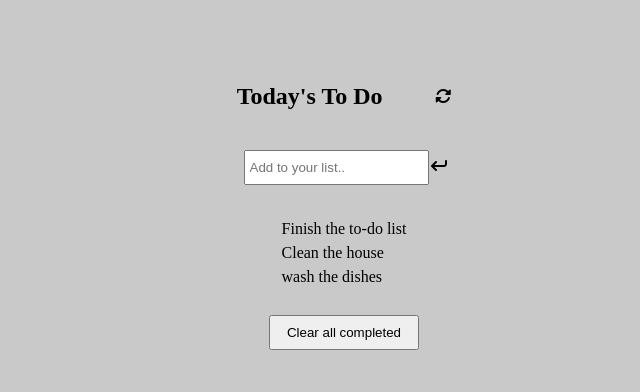
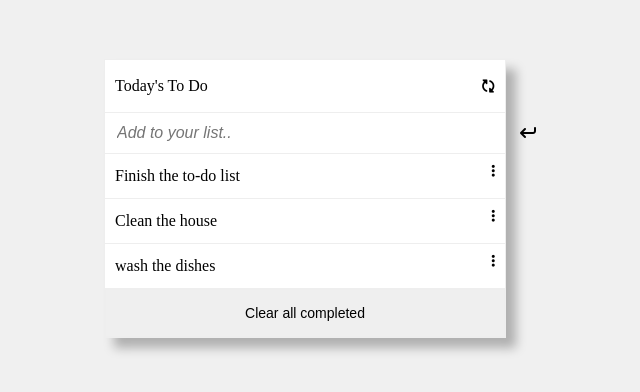
Before and after one commit to mertkantaroglu/To-Do-List-with-Webpack, a website built with webpack: page src/index.html in a window 1280 px wide. Shown: the part 194-586 px from the top of the page, without its empty margins (220-860 px from the left). Built offline with nearby package versions, Linux system fonts and the light colour scheme.

Commit message:
fix styling problems

```diff
--- a/src/index.html
+++ b/src/index.html
@@ -13,7 +13,7 @@
     <section class="main-container">
       <div class="title">
         <h3>Today's To Do</h3>
-        <i class="fa-solid fa-rotate"></i>
+        <i class="fa-solid fa-rotate fa-rotate-90"></i>
       </div>
       <div class="input-div">
         <input type="text" id="input" placeholder="Add to your list.." />
--- a/src/index.js
+++ b/src/index.js
@@ -22,7 +22,7 @@ const toDoListContainer = document.querySelector('.to-do-list-container');
 const itemsListDisplay = () => {
   itemsList.forEach((item) => {
     toDoListContainer.innerHTML += `
-    <li class='to-do-item' value='index'>${item.description}</li>`;
+    <li class='to-do-item' value='index'>${item.description}<i class="fa-solid fa-ellipsis-vertical"></i></li>`;
   });
 };
 
--- a/src/style.css
+++ b/src/style.css
@@ -1,33 +1,53 @@
 body {
-  background-color: rgb(201, 201, 201);
+  background-color: rgb(240, 240, 240);
   height: 60vh;
 }
 
 .main-container {
   margin: 20% 25%;
-  width: 30rem;
+  width: 25rem;
   display: flex;
   flex-direction: column;
-  align-items: center;
+  border: 1px solid #eee;
+  background: white;
+  font-size: 16px;
+  line-height: 24px;
+  box-shadow: 10px 10px 10px 0 rgba(0, 0, 0, 0.27);
 }
 
 .title {
   display: flex;
-  justify-content: space-evenly;
+  justify-content: space-between;
   align-items: center;
-  width: 20rem;
+  border-bottom: 1px solid #eee;
+  line-height: 0;
+  padding: 10px 0 10px 10px;
 }
 
 h3 {
-  font-size: 24px;
+  font-size: 16px;
+  font-weight: 100;
 }
 
 .input-div {
-  margin: 1rem;
+  border-bottom: 1px solid #eee;
+  line-height: 24px;
+  display: flex;
+  justify-content: flex-start;
+  padding: 10px 0 10px 10px;
+  align-items: center;
+  gap: 12.2rem;
 }
 
 input {
-  padding: 0.5rem 0 0.5rem 0.25rem;
+  border: none;
+  font-size: 16px;
+  font-style: italic;
+}
+
+input i {
+  margin-right: 20px;
+  font-size: 14px;
 }
 
 ul {
@@ -36,10 +56,32 @@ ul {
 
 li {
   list-style: none;
-  line-height: 1.5;
+  line-height: 24px;
+  border-bottom: 1px solid #eee;
+  padding: 10px 0 10px 10px;
+  font-weight: 100;
+  display: flex;
+  justify-content: space-between;
+}
+
+ul li:nth-child(1) {
+  margin-top: -16px;
+}
+
+li i {
+  margin-right: 10px;
+  font-size: 14px;
+}
+
+.title i {
+  margin-right: 10px;
+  font-size: 14px;
 }
 
 #clear-btn {
-  margin-top: 10px;
-  padding: 0.5rem 1rem;
+  margin-top: -16px;
+  padding: 15px 0;
+  border: 1px solid #eee;
+  font-size: 14px;
+  font-weight: 100;
 }
```
